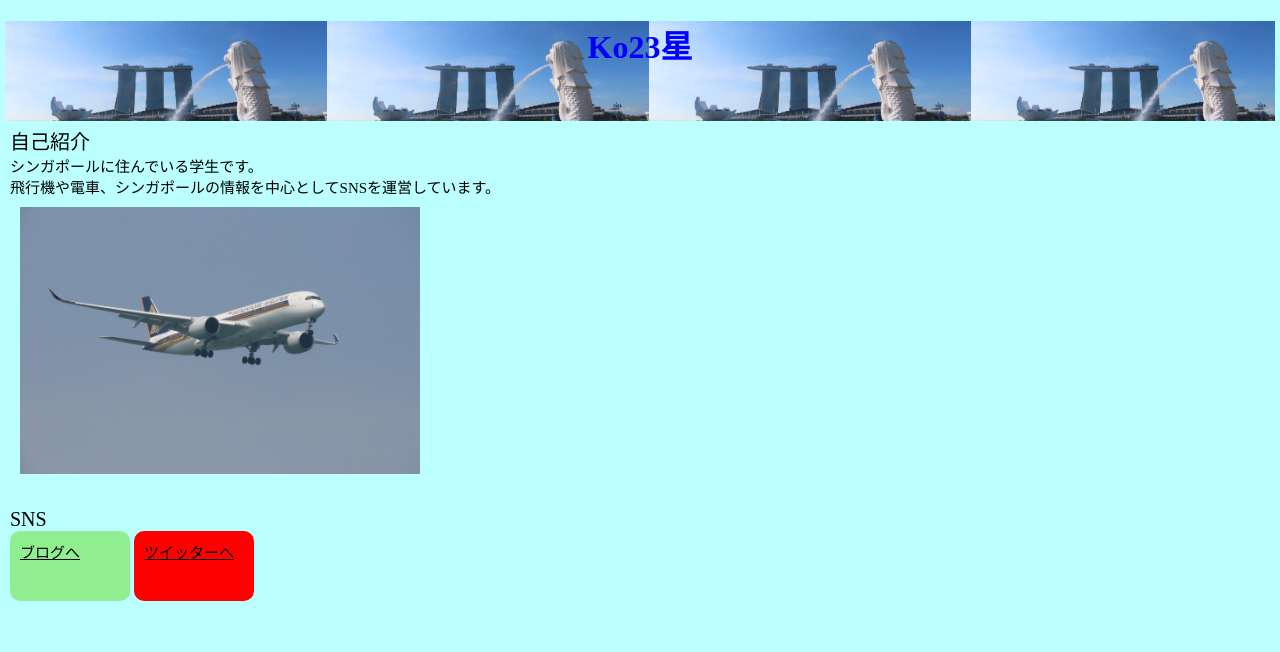
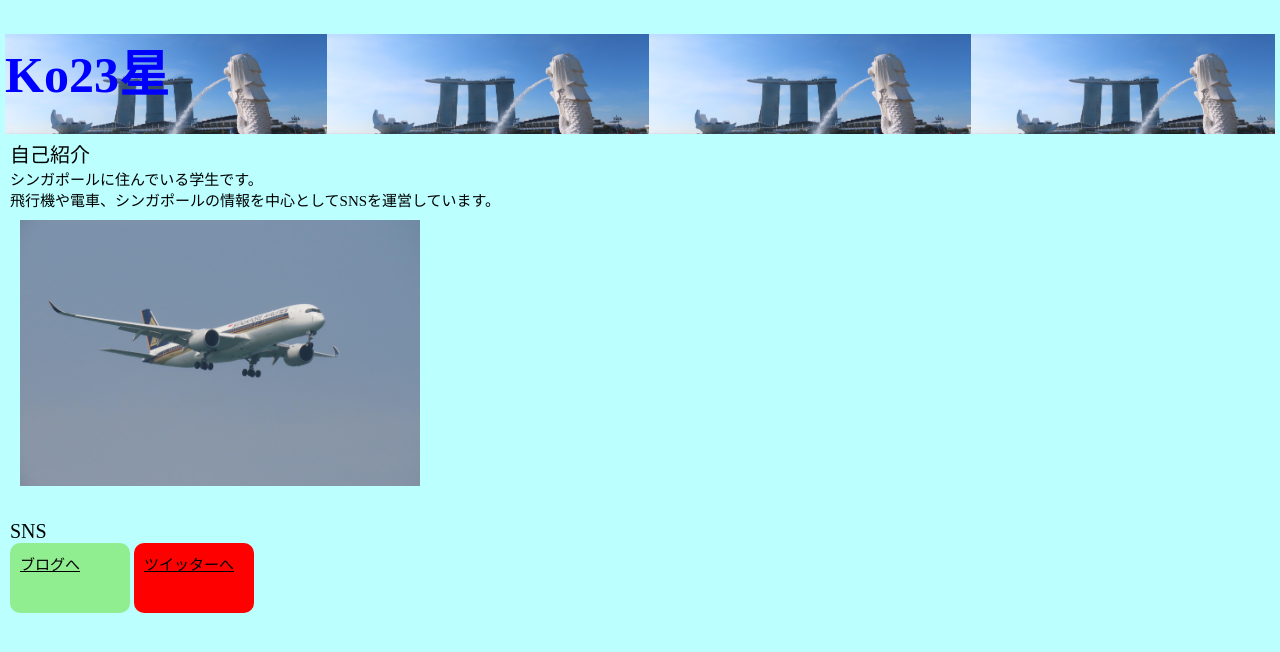
Before and after one commit to kosiki/myintro, a plain HTML site: page index.html in a window 1280 px wide. Drawn offline with Linux system fonts and the light colour scheme.

Commit message:
Update stylesheet.css

```diff
--- a/stylesheet.css
+++ b/stylesheet.css
@@ -11,7 +11,8 @@ body {
 
 h1 {
   color:blue;
-  text-align:center;
+  text-align:left;
+  font-size:50px
 
 }
 
```
